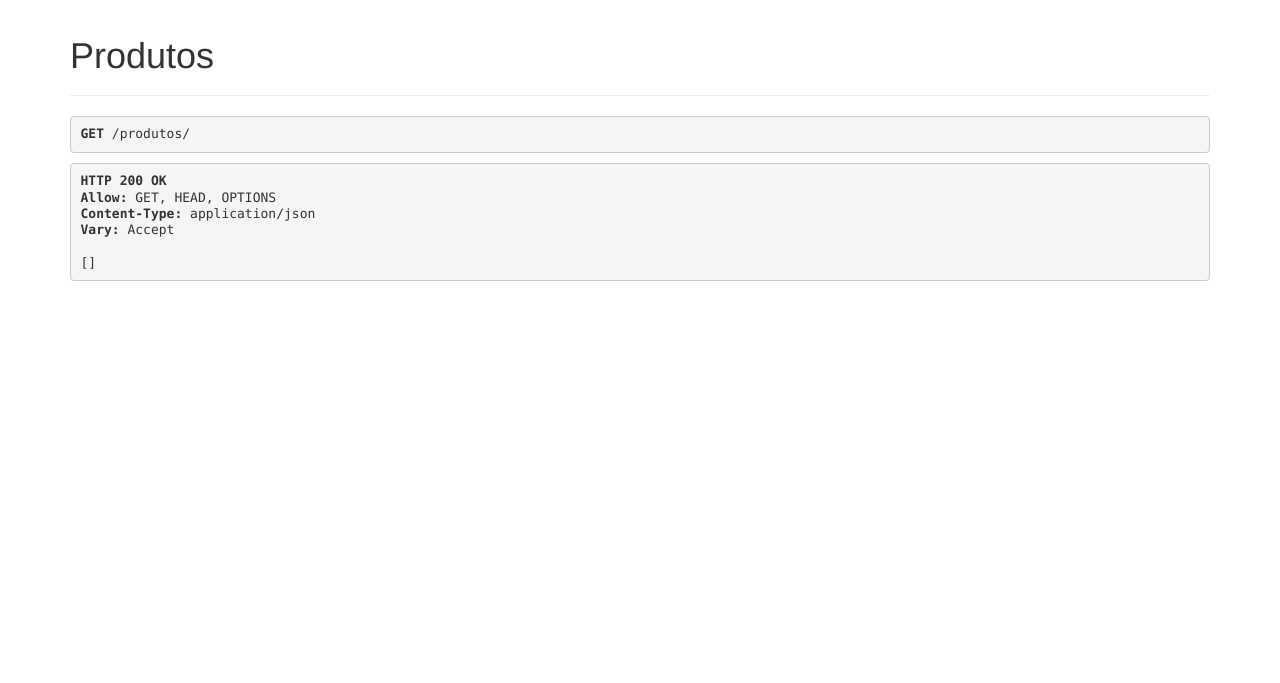
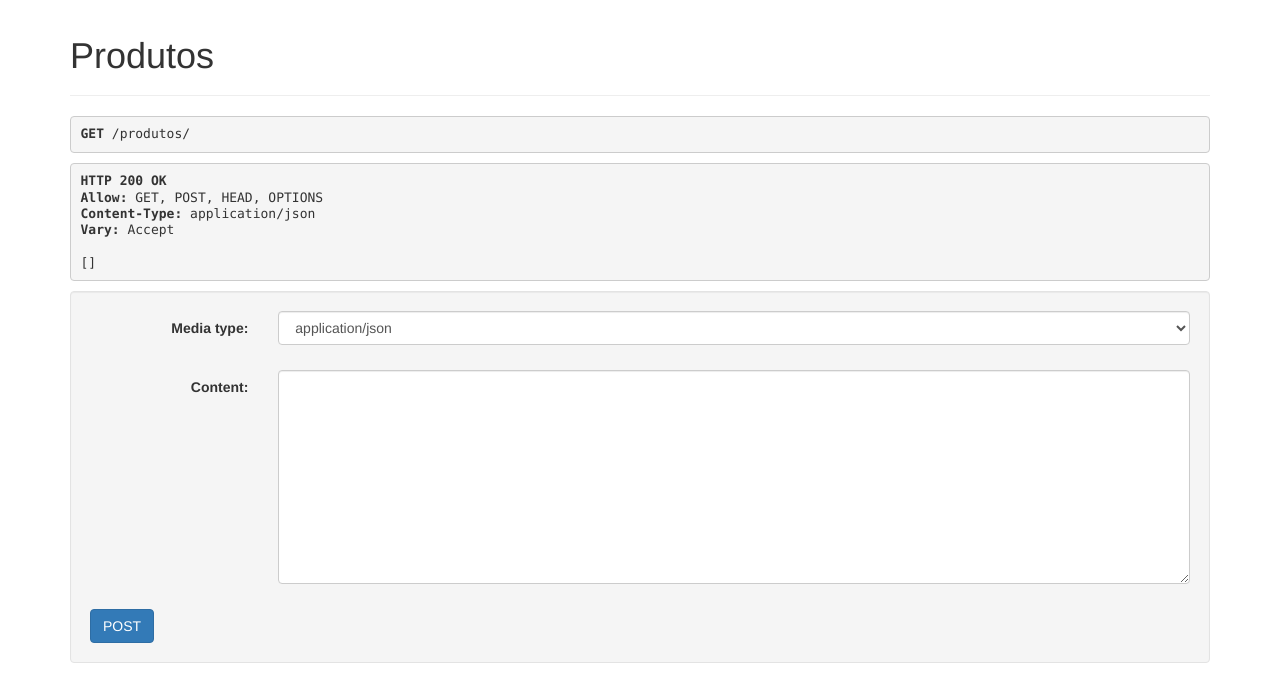
Before and after one commit to DanielFrancaContaGit/django-tw-site, a Django app: page /produtos/ in a window 1280 px wide. Shown: the part 165-848 px from the top of the page. Before the commit the page ends 446 px from the top, so only its background shows below. Run offline with Django 3.2, Linux system fonts and the light colour scheme; data that the repository does not hold is empty; some libraries are stand-ins or nearby versions.

Commit message:
using rest view to render products section

```diff
--- a/core/views.py
+++ b/core/views.py
@@ -5,7 +5,7 @@ from rest_framework.response import Response
 
 from core.serializers import GroupSerializer, UserSerializer, ProdutosSerializer
 from core.models import Produtos
-
+from django.shortcuts import render
 
 class UserViewSet(viewsets.ModelViewSet):
     """
@@ -33,3 +33,23 @@ class ProdutosViewSet(APIView):
         produtosListSerializer = ProdutosSerializer(produtoList, many=True)
 
         return Response(produtosListSerializer.data, status=status.HTTP_200_OK)
+
+    def post(self, request):
+
+        produtos = Produtos.objects.values()
+
+        name = request.POST['name']
+        description = request.POST['description']
+        url = request.POST['url']
+
+        novo_produto = Produtos()
+
+        novo_produto.name = name
+        novo_produto.url = url
+        novo_produto.description = description
+
+        novo_produto.save()
+
+        return render(request, 'components/productSection.html', {
+            'produtos': produtos
+        })
--- a/templates/components/form.html
+++ b/templates/components/form.html
@@ -4,7 +4,7 @@
 
 <div class="flex flex-col justify-center items-center my-16">
 
-  <form hx-post="/" hx-trigger="submit" hx-target="#produtos">
+  <form hx-post="produtos/" hx-trigger="submit" hx-target="#produtos">
       {% csrf_token %}
       <fieldset class="flex flex-col mb-4">
           <h2 class="text-xl mb-4" >Adicionar novo produto</h2>
```
